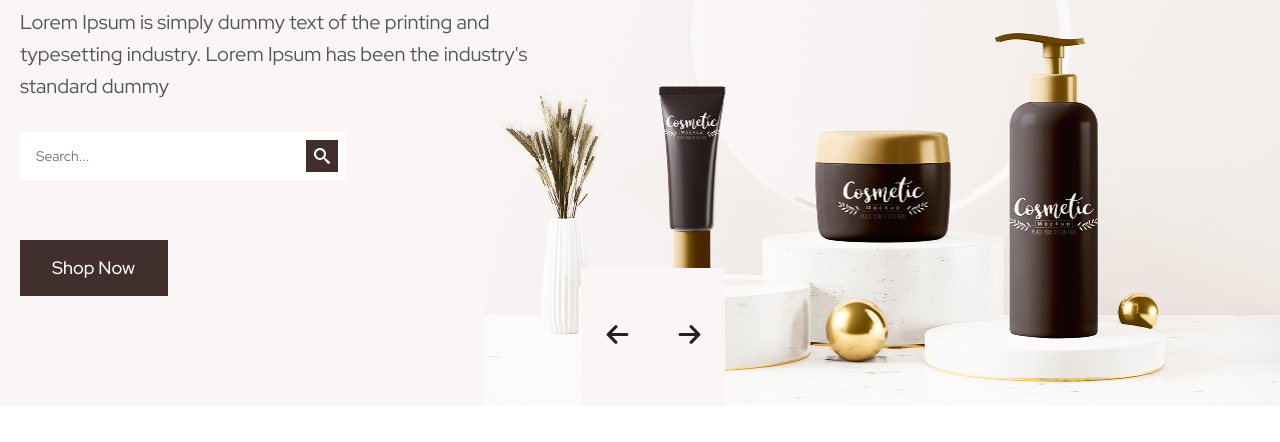
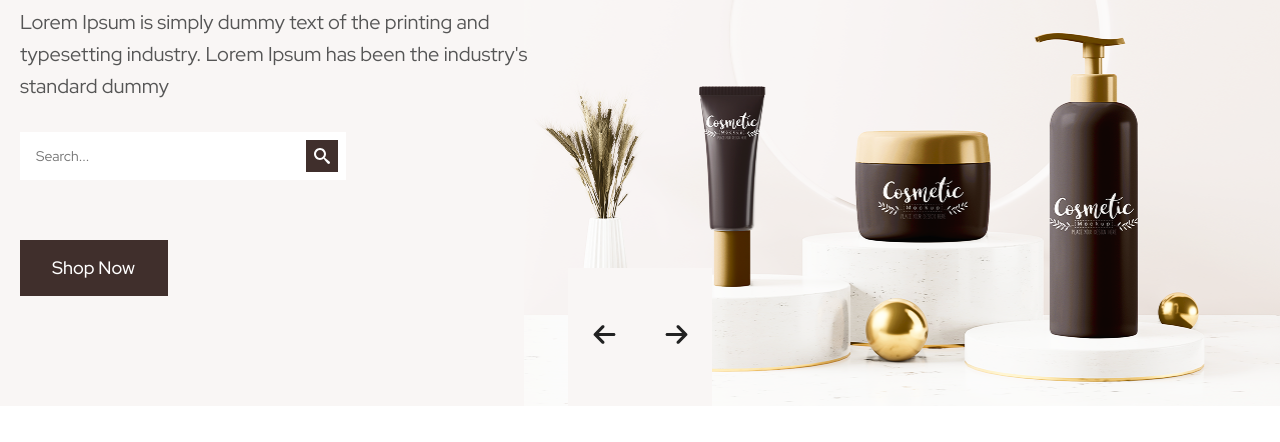
Before and after one commit to tanyaserekbasan/home-work-11, a plain HTML site: page index.html in a window 1280 px wide. Shown: the part 342-784 px from the top of the page. Drawn offline with nearby package versions, Linux system fonts and the light colour scheme.

Commit message:
slider-controls and position changes

```diff
--- a/styles/styles.css
+++ b/styles/styles.css
@@ -135,7 +135,7 @@ nav a {
 .hero .container {
   background-image: url(../images/background.png);
   background-repeat: no-repeat;
-  background-position: right bottom;
+  background-position: calc(100% + 40px) bottom;
   background-size: 796px 609px;
 }
 
@@ -285,10 +285,15 @@ nav a {
   border-radius: 10px;
 }
 
+.hero-container {
+  display: flex;
+  flex-direction: column;
+}
+
 .slider-controls {
   display: flex;
   margin-top: -28px;
-  margin-left: 561px;
+  align-self: center;
 }
 
 .slider-controls li button {
```
